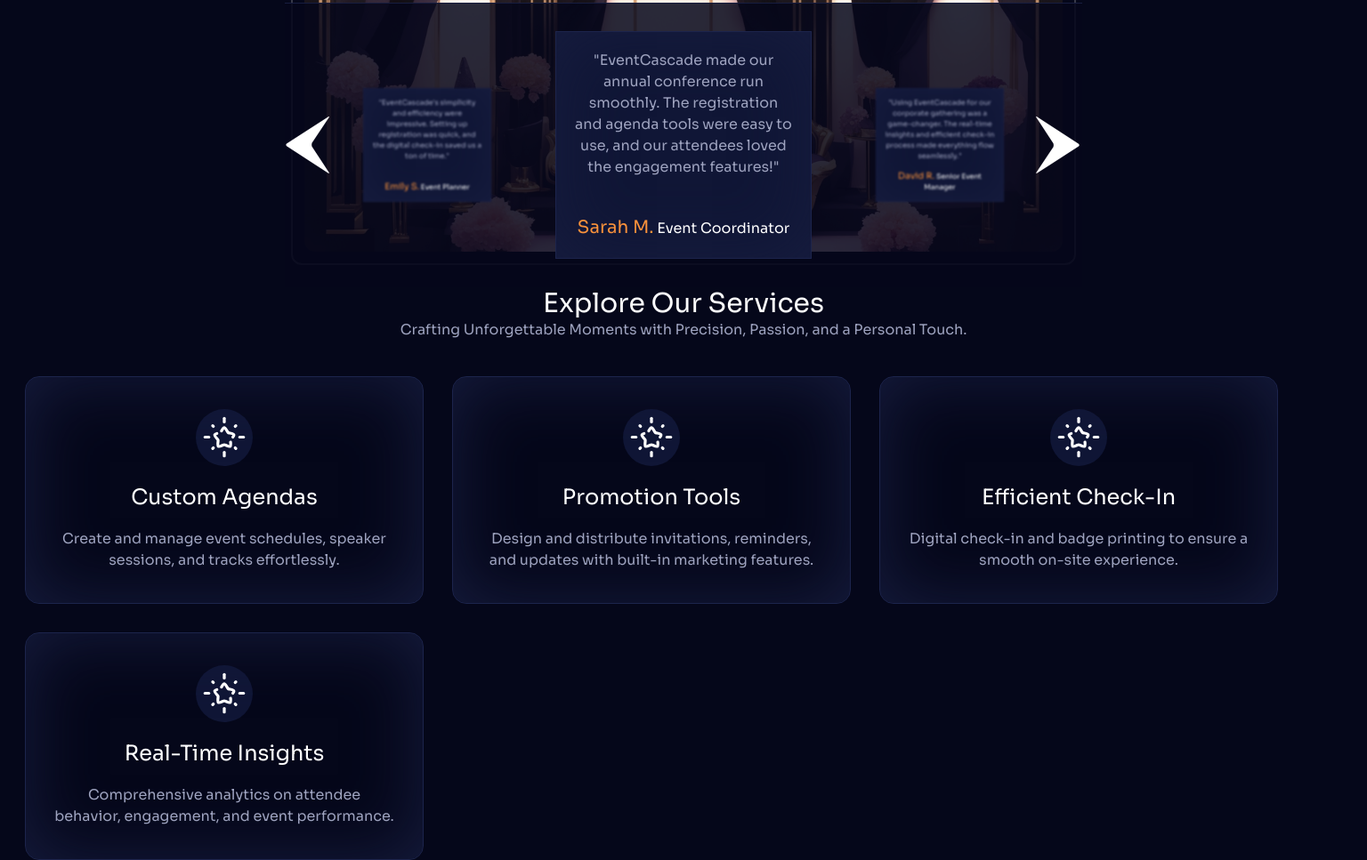
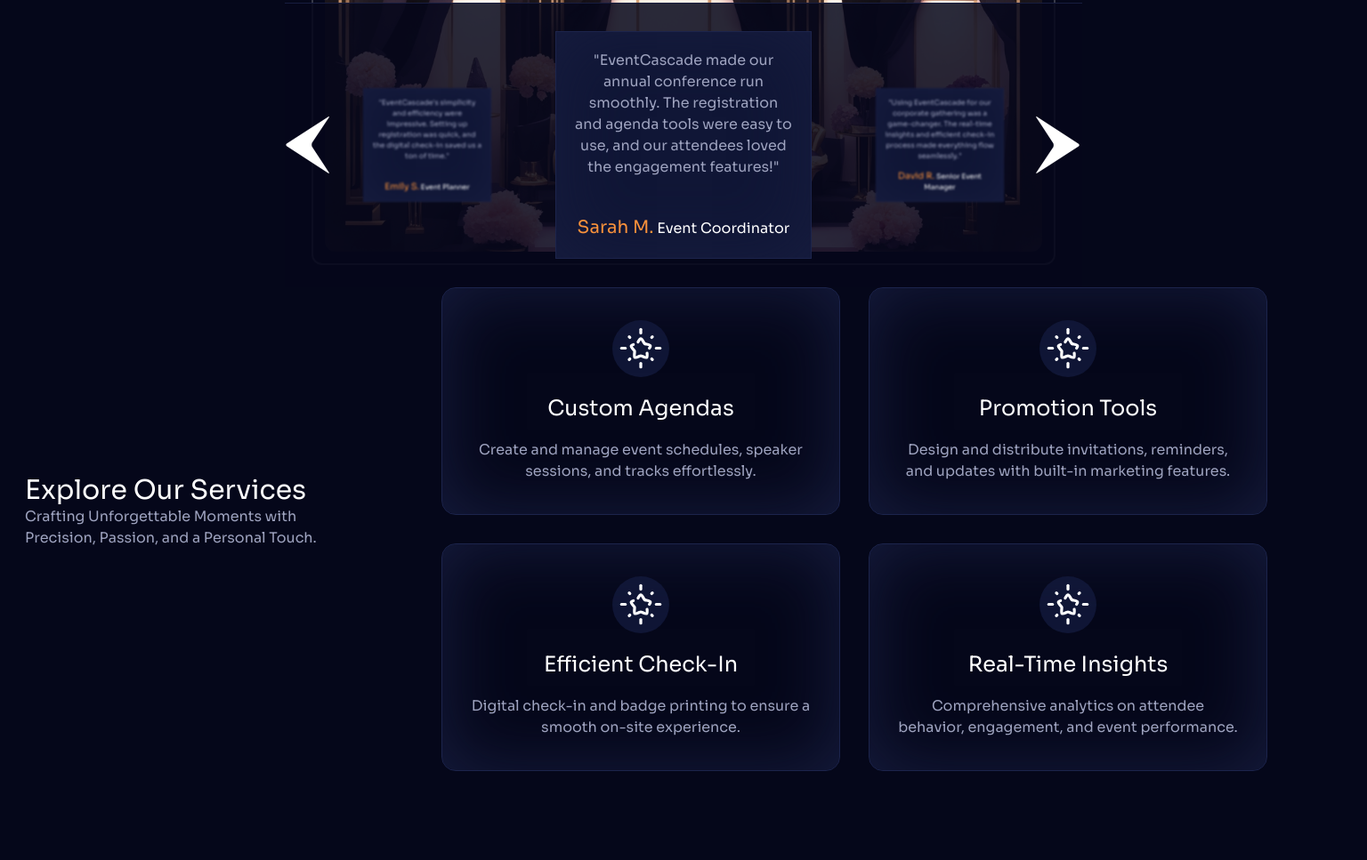
Before and after one commit to JasonCentral/event-cascade-website, an Astro site: page / in a window 1536 px wide. Shown: the part 577-1544 px from the top of the page at 89% size. After the commit the page ends 1444 px from the top, so only its background shows below. Built offline with nearby package versions, Linux system fonts and the light colour scheme; Astro itself is replaced by a stand-in of ours.

Commit message:
change features spacing on large screens

```diff
--- a/src/components/Hero.astro
+++ b/src/components/Hero.astro
@@ -21,7 +21,7 @@ import heroImage from "/public/event-hero-image.jpg";
   <Button class="mt-4">Get Started now</Button>
 
   <OutlinedImage
-    class="-z-20 mt-8 min-h-[330px] max-w-[95%] shrink rounded-xl"
+    class="-z-20 mt-8 min-h-[330px] max-w-[90%] shrink rounded-xl"
     src={heroImage}
     alt="Stylized image of a luxurious event"
   />
--- a/src/components/features/Features.astro
+++ b/src/components/features/Features.astro
@@ -6,9 +6,9 @@ import features from "~/data/features.json";
 
 <section
   id="features"
-  class="flex w-full flex-col 2xl:flex-row 2xl:items-center"
+  class="flex w-full flex-col 2xl:mx-auto 2xl:flex-row 2xl:items-center 2xl:justify-between"
 >
-  <div class="mb-10 text-center 2xl:max-w-96 2xl:text-left">
+  <div class="mb-10 shrink-0 text-center 2xl:w-96 2xl:text-left">
     <h2 class="text-3xl">Explore Our Services</h2>
     <p class="text-secondary">
       Crafting Unforgettable Moments with Precision, Passion, and a Personal
@@ -40,8 +40,8 @@ import features from "~/data/features.json";
 
   @media only screen and (min-width: 1536px) {
     .features-grid {
-      width: 100%;
-      grid-template-columns: repeat(auto-fill, 28rem);
+      max-width: calc(100% - 24rem);
+      grid-template-columns: repeat(auto-fit, 28rem);
     }
   }
 </style>
--- a/tailwind.config.mjs
+++ b/tailwind.config.mjs
@@ -22,6 +22,7 @@ export default {
       md: "768px",
       lg: "1024px",
       xl: "1280px",
+      "2xl": "1536px",
     },
   },
   plugins: [],
```
